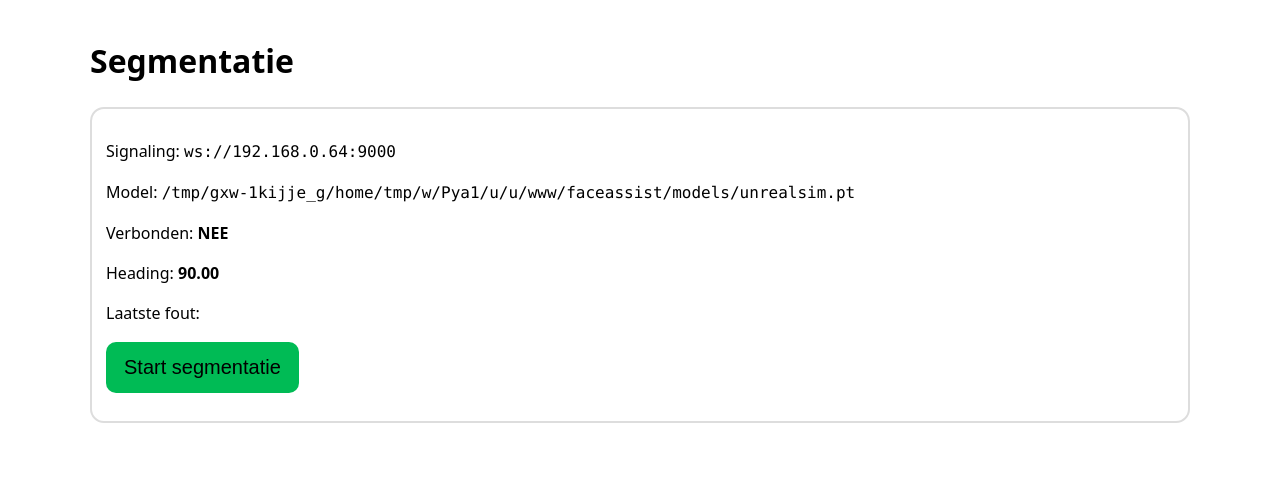
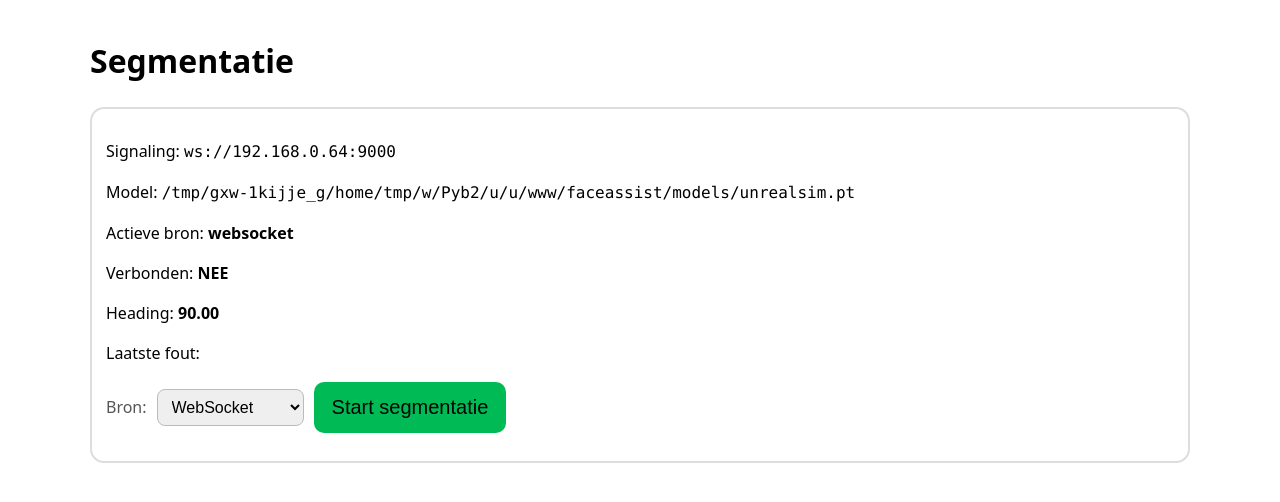
Before and after one commit to mdequanter/jetsonOrin, a Flask app: page /segmentation in a window 1280 px wide. Shown: the part 140-642 px from the top of the page. Run offline with Flask 3, Linux system fonts and the light colour scheme; some libraries are stand-ins or nearby versions.

Commit message:
different cams for segmentation

```diff
--- a/faceassist/app.py
+++ b/faceassist/app.py
@@ -397,6 +397,7 @@ _seg_stop_event = threading.Event()
 _seg_lock = threading.Lock()
 _seg_running = False
 _seg_connected = False
+_seg_source = "websocket"
 _seg_last_error = ""
 _seg_last_heading = 90.0
 _seg_last_frame_id = None
@@ -690,12 +691,15 @@ def process_segment_frame(frame):
 
 
 def set_seg_state(**kwargs):
-    global _seg_running, _seg_connected, _seg_last_error, _seg_last_heading, _seg_last_frame_id, _seg_last_jpeg, _seg_last_update
+    global _seg_running, _seg_connected, _seg_source, _seg_last_error, _seg_last_heading, _seg_last_frame_id, _seg_last_jpeg, _seg_last_update
     with _seg_lock:
         if "running" in kwargs:
             _seg_running = kwargs["running"]
         if "connected" in kwargs:
             _seg_connected = kwargs["connected"]
+        if "source" in kwargs:
+            s = (kwargs["source"] or "").strip().lower()
+            _seg_source = s if s in ("websocket", "local", "droidcam") else "websocket"
         if "last_error" in kwargs:
             _seg_last_error = kwargs["last_error"]
         if "last_heading" in kwargs:
@@ -713,6 +717,7 @@ def get_seg_state():
         return {
             "running": _seg_running,
             "connected": _seg_connected,
+            "source": _seg_source,
             "last_error": _seg_last_error,
             "heading": _seg_last_heading,
             "frame_id": _seg_last_frame_id,
@@ -722,7 +727,7 @@ def get_seg_state():
 
 
 async def segmentation_ws_loop(stop_event: threading.Event):
-    set_seg_state(running=True, connected=False, last_error="")
+    set_seg_state(running=True, connected=False, source="websocket", last_error="")
     pending_frame_id = None
 
     while not stop_event.is_set():
@@ -785,17 +790,96 @@ async def segmentation_ws_loop(stop_event: threading.Event):
     set_seg_state(running=False, connected=False)
 
 
-def segmentation_thread_target(stop_event: threading.Event):
-    asyncio.run(segmentation_ws_loop(stop_event))
-
-
-def start_segmentation_stream():
+def segmentation_local_loop(stop_event: threading.Event):
+    cap = cv2.VideoCapture(0)
+    cap.set(cv2.CAP_PROP_FRAME_WIDTH, 640)
+    cap.set(cv2.CAP_PROP_FRAME_HEIGHT, 480)
+    cap.set(cv2.CAP_PROP_FPS, 15)
+    set_seg_state(running=True, connected=cap.isOpened(), source="local", last_error="")
+    try:
+        if not cap.isOpened():
+            set_seg_state(last_error="Lokale camera niet beschikbaar.")
+            return
+        frame_id = 0
+        while not stop_event.is_set():
+            ok, frame = cap.read()
+            if not ok or frame is None:
+                set_seg_state(connected=False, last_error="Kon geen frame lezen van lokale camera.")
+                time.sleep(0.1)
+                continue
+            frame_id += 1
+            set_seg_state(connected=True, last_error="")
+            overlay, heading = process_segment_frame(frame)
+            ok, enc = cv2.imencode(".jpg", overlay)
+            if not ok:
+                continue
+            set_seg_state(
+                last_jpeg=enc.tobytes(),
+                last_heading=float(heading),
+                last_frame_id=frame_id,
+                last_update=time.time(),
+            )
+    finally:
+        try:
+            cap.release()
+        except Exception:
+            pass
+        set_seg_state(running=False, connected=False)
+
+
+def segmentation_droidcam_loop(stop_event: threading.Event):
+    stream_url = _normalize_droidcam_url(MOBILE_VIEW_DROIDCAM_URL)
+    set_seg_state(running=True, connected=False, source="droidcam", last_error="")
+    frame_id = 0
+    while not stop_event.is_set():
+        try:
+            for jpeg in _iter_http_mjpeg_frames(stream_url):
+                if stop_event.is_set():
+                    break
+                arr = np.frombuffer(jpeg, dtype=np.uint8)
+                frame = cv2.imdecode(arr, cv2.IMREAD_COLOR)
+                if frame is None:
+                    continue
+                frame = cv2.resize(frame, (MOBILE_VIEW_WIDTH, MOBILE_VIEW_HEIGHT), interpolation=cv2.INTER_AREA)
+                frame_id += 1
+                set_seg_state(connected=True, last_error="")
+                overlay, heading = process_segment_frame(frame)
+                ok, enc = cv2.imencode(".jpg", overlay)
+                if not ok:
+                    continue
+                set_seg_state(
+                    last_jpeg=enc.tobytes(),
+                    last_heading=float(heading),
+                    last_frame_id=frame_id,
+                    last_update=time.time(),
+                )
+        except Exception as e:
+            set_seg_state(connected=False, last_error=str(e))
+            time.sleep(0.8)
+    set_seg_state(running=False, connected=False)
+
+
+def segmentation_thread_target(stop_event: threading.Event, source: str):
+    src = (source or "").strip().lower()
+    if src == "local":
+        segmentation_local_loop(stop_event)
+    elif src == "droidcam":
+        segmentation_droidcam_loop(stop_event)
+    else:
+        asyncio.run(segmentation_ws_loop(stop_event))
+
+
+def start_segmentation_stream(source: str = "websocket"):
     global _seg_thread
     st = get_seg_state()
     if st["running"]:
         return
+    src = (source or "").strip().lower()
+    if src not in ("websocket", "local", "droidcam"):
+        src = "websocket"
     _seg_stop_event.clear()
-    _seg_thread = threading.Thread(target=segmentation_thread_target, args=(_seg_stop_event,), daemon=True)
+    set_seg_state(source=src, last_error="")
+    _seg_thread = threading.Thread(target=segmentation_thread_target, args=(_seg_stop_event, src), daemon=True)
     _seg_thread.start()
 
 
@@ -1380,11 +1464,16 @@ def camera_page():
 @app.route("/segmentation")
 def segmentation_page():
     st = get_seg_state()
+    source = (request.args.get("source") or st.get("source") or "websocket").strip().lower()
+    if source not in ("websocket", "local", "droidcam"):
+        source = st.get("source") or "websocket"
     return render_template(
         "segmentation.html",
         running=st["running"],
         connected=st["connected"],
         heading=st["heading"],
+        source=source,
+        active_source=st.get("source", "websocket"),
         msg=request.args.get("msg", ""),
         level=request.args.get("level", "info"),
         signaling_server=SIGNALING_SERVER_URL,
@@ -1394,8 +1483,11 @@ def segmentation_page():
 @app.route("/segmentation/start", methods=["POST"])
 def segmentation_start():
     try:
-        start_segmentation_stream()
-        return redirect(url_for("segmentation_page", level="ok", msg="Segmentatie gestart."))
+        source = (request.form.get("source") or "websocket").strip().lower()
+        if source not in ("websocket", "local", "droidcam"):
+            source = "websocket"
+        start_segmentation_stream(source=source)
+        return redirect(url_for("segmentation_page", source=source, level="ok", msg="Segmentatie gestart."))
     except Exception as e:
         return redirect(url_for("segmentation_page", level="error", msg=f"Start mislukt: {e}"))
 
--- a/faceassist/templates/segmentation.html
+++ b/faceassist/templates/segmentation.html
@@ -13,13 +13,20 @@
   <div class="card">
     <p>Signaling: <span class="mono">{{ signaling_server }}</span></p>
     <p>Model: <span class="mono">{{ model_path }}</span></p>
+    <p>Actieve bron: <strong id="seg_source">{{ active_source|default("websocket") }}</strong></p>
     <p>Verbonden: <strong id="seg_connected">{{ "JA" if connected else "NEE" }}</strong></p>
     <p>Heading: <strong id="seg_heading">{{ '%.2f'|format(heading) }}</strong></p>
     <p>Laatste fout: <span id="seg_error" class="mono muted"></span></p>
 
     <div style="display:flex; gap:12px; flex-wrap:wrap;">
       {% if not running %}
-        <form action="{{ url_for('segmentation_start') }}" method="post">
+        <form action="{{ url_for('segmentation_start') }}" method="post" style="display:flex; gap:10px; flex-wrap:wrap; align-items:center;">
+          <label for="source" class="muted">Bron:</label>
+          <select id="source" name="source" style="font-size:16px; padding:8px 10px; border-radius:8px; border:1px solid #bbb;">
+            <option value="websocket" {% if source == 'websocket' %}selected{% endif %}>WebSocket</option>
+            <option value="local" {% if source == 'local' %}selected{% endif %}>Lokale camera</option>
+            <option value="droidcam" {% if source == 'droidcam' %}selected{% endif %}>DroidCam</option>
+          </select>
           <button class="btn btn-primary" type="submit">Start segmentatie</button>
         </form>
       {% else %}
@@ -45,6 +52,7 @@
         const data = await res.json();
         document.getElementById("seg_connected").textContent = data.connected ? "JA" : "NEE";
         document.getElementById("seg_heading").textContent = Number(data.heading || 0).toFixed(2);
+        document.getElementById("seg_source").textContent = (data.source || "websocket");
         document.getElementById("seg_error").textContent = data.last_error || "";
       } catch (e) { }
     }
```
